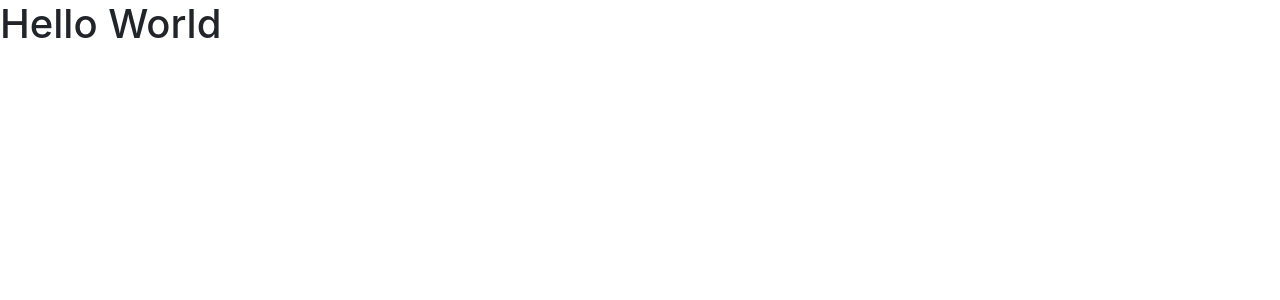
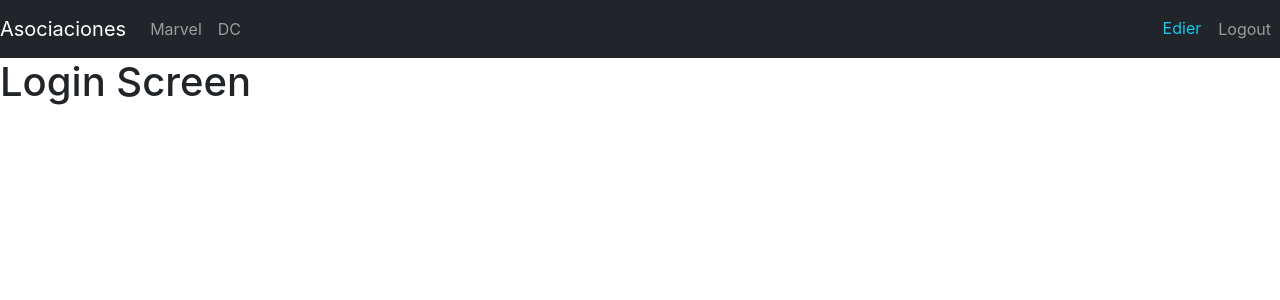
Before and after one commit to eideard-hm/heroesApp-react, a React (Create React App) app: page /login in a window 1280 px wide. Shown: the top 300 px of the page. Built offline with nearby package versions, Linux system fonts and the light colour scheme.

Commit message:
Configurate routes

```diff
--- a/package.json
+++ b/package.json
@@ -8,7 +8,8 @@
     "@testing-library/user-event": "^13.5.0",
     "react": "^17.0.2",
     "react-dom": "^17.0.2",
-    "react-scripts": "5.0.0",
+    "react-router-dom": "^6.2.1",
+    "react-scripts": "^3.0.1",
     "web-vitals": "^2.1.4"
   },
   "scripts": {
--- a/src/App.js
+++ b/src/App.js
@@ -1,6 +1,10 @@
+import React from 'react';
+
+import AppRoutes from "./routes/AppRoutes";
+
 function App() {
   return (
-    <h1>Hello World</h1>
+    <AppRoutes />
   );
 }
 
--- /dev/null
+++ b/src/components/Navbar.jsx
@@ -0,0 +1,50 @@
+import React from 'react';
+import { Link, NavLink } from "react-router-dom";
+
+const Navbar = () => {
+    return (
+        <nav className="navbar navbar-expand-sm navbar-dark bg-dark">
+
+            <Link
+                className="navbar-brand"
+                to="/"
+            >
+                Asociaciones
+            </Link>
+
+            <div className="navbar-collapse">
+                <div className="navbar-nav">
+
+                    <NavLink
+                        className="nav-item nav-link"
+                        to="/marvel"
+                    >
+                        Marvel
+                    </NavLink>
+
+                    <NavLink
+                        className="nav-item nav-link"
+                        to="/dc"
+                    >
+                        DC
+                    </NavLink>
+                </div>
+            </div>
+
+            <div className="navbar-collapse collapse w-100 order-3 dual-collapse2 d-flex justify-content-end">
+                <ul className="navbar-nav ml-auto">
+
+                    <span className='nav-item nav-link text-info'>Edier</span>
+
+                    <button
+                        className="btn nav-item nav-link"
+                    >
+                        Logout
+                    </button>
+                </ul>
+            </div>
+        </nav>
+    )
+};
+
+export default Navbar;
--- /dev/null
+++ b/src/pages/dc/DcScreen.jsx
@@ -0,0 +1,9 @@
+import React from 'react';
+
+const DcScreen = () => {
+  return (
+      <h1>Dc Screen</h1>
+  );
+};
+
+export default DcScreen;
--- /dev/null
+++ b/src/pages/login/LoginScreen.jsx
@@ -0,0 +1,9 @@
+import React from 'react';
+
+const LoginScreen = () => {
+  return (
+      <h1>Login Screen</h1>
+  );
+};
+
+export default LoginScreen;
--- /dev/null
+++ b/src/pages/marvel/MarvelScreen.jsx
@@ -0,0 +1,9 @@
+import React from 'react';
+
+const MarvelScreen = () => {
+  return (
+      <h1>Marvel Screen</h1>
+  );
+};
+
+export default MarvelScreen;
--- /dev/null
+++ b/src/pages/search/SearchScreen.jsx
@@ -0,0 +1,9 @@
+import React from 'react';
+
+const SearchScreen = () => {
+  return (
+      <h1>Search Screen</h1>
+  );
+};
+
+export default SearchScreen;
--- /dev/null
+++ b/src/routes/AppRoutes.js
@@ -0,0 +1,27 @@
+import React from 'react';
+import { BrowserRouter, Route, Routes } from "react-router-dom";
+import Navbar from "../components/Navbar";
+import DcScreen from '../pages/dc/DcScreen';
+import LoginScreen from '../pages/login/LoginScreen';
+import MarvelScreen from '../pages/marvel/MarvelScreen';
+import SearchScreen from '../pages/search/SearchScreen';
+
+const AppRoutes = () => {
+    return (
+        <>
+            <BrowserRouter>
+                <Navbar />
+                <Routes>
+                    <Route path="/" element={<MarvelScreen />} />
+                    <Route path="/marvel" element={<MarvelScreen />} />
+                    <Route path="/dc" element={<DcScreen />} />
+                    <Route path="/search" element={<SearchScreen />} />
+                    <Route path="/login" element={<LoginScreen />} />
+                </Routes>
+            </BrowserRouter>
+
+        </>
+    );
+};
+
+export default AppRoutes;
```
Also changed, not shown: 1 other file (tests, documents, lock files or other folders).
